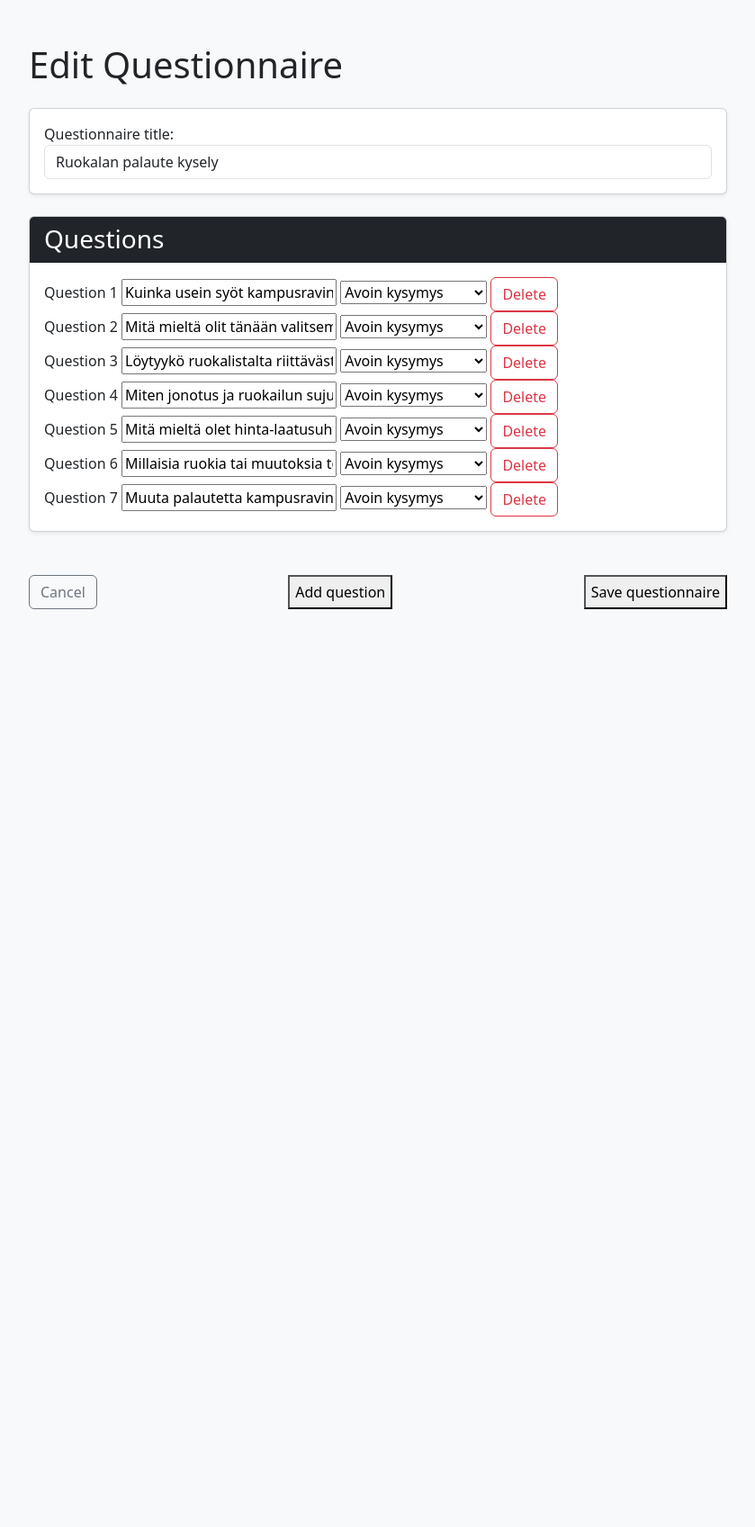
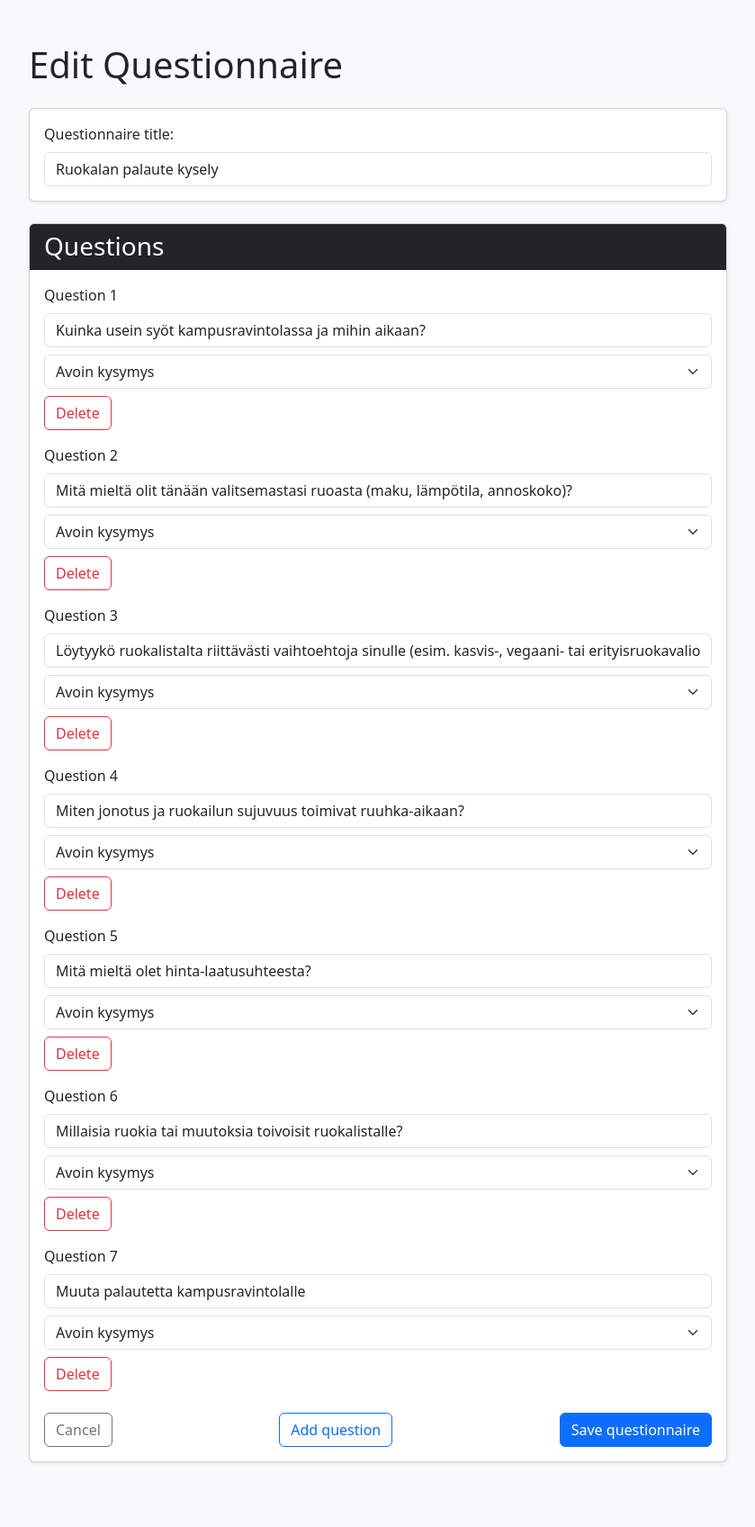
Before and after one commit to 404-Tiimi/Backend, a Spring Boot app: page /edit/1 in a window 1280 px wide. Shown: the whole page at 90% size, without its empty margins (220-1059 px from the left). Before the commit the page ends 677 px from the top, so only its background shows below. Run offline with Spring Boot 4, Linux system fonts and the light colour scheme; data comes from the database, SQL or seed files in the repository; data that the repository does not hold is empty; some of the project's set-up classes (security, data sources, template engines, error pages and the like) are left out, and stand-ins take their place.

Commit message:
inquiry.html rakenne korjattu?

```diff
--- a/questionnaire/src/main/resources/templates/inquiry.html
+++ b/questionnaire/src/main/resources/templates/inquiry.html
@@ -7,8 +7,9 @@
     <link type="text/css" rel="stylesheet" href="/css/bootstrap.min.css" th:href="@{/css/bootstrap.min.css}" />
 </head>
 <body class="bg-light">
-
     <div class="container py-5" style="max-width: 800px;">
+        <form th:action="${inquiry != null} ? @{/save} : @{/add}" method="post">
+            <input th:if="${inquiry != null}" type="hidden" name="id" th:value="${inquiry.id}">
 
             <h1 class="mb-4"
                 th:text="${inquiry != null} ? 'Edit Questionnaire' : 'Create Questionnaire'">
@@ -16,9 +17,7 @@
 
             <div class="card shadow-sm mb-4">
                 <div class="card-body">
-        <form th:action="${inquiry != null} ? @{/save} : @{/add}" method="post">
-            <input th:if="${inquiry != null}" type="hidden" name="id" th:value="${inquiry.id}">
-            <label for="title">Questionnaire title:</label>
+                    <label for="title" class="form-label">Questionnaire title:</label>
                     <input id="title" name="title" type="text" class="form-control"
                            th:value="${inquiry != null} ? ${inquiry.title} : ''" required>
                 </div>
@@ -28,99 +27,95 @@
                 <div class="card-header bg-dark text-white">
                     <h3 class="mb-0">Questions</h3>
                 </div>
-
                 <div class="card-body">
                     <div id="question-list">
-
-        <!-- MUOKKAUS: olemassa olevat kysymykset -->
                         <th:block th:if="${inquiry != null}">
-            <div class="question" th:each="question, stat : ${inquiry.questions}">
-                <label th:text="'Question ' + ${stat.count}"></label>
-                <input name="questions" type="text"
-                       th:value="${question.quest}" placeholder="Write a question">
-                <select name="types" onchange="toggleOptions(this)">
-                    <option value="TEXT"  th:selected="${question.type == 'TEXT'}">Avoin kysymys</option>
+                            <div class="question mb-3" th:each="question, stat : ${inquiry.questions}">
+                                <label class="form-label" th:text="'Question ' + ${stat.count}"></label>
+                                <input name="questions" type="text" class="form-control"
+                                       th:value="${question.quest}" placeholder="Write a question"
+                                       pattern=".*\S.*" required>
+                                <select name="types" class="form-select mt-2" onchange="toggleOptions(this)">
+                                    <option value="TEXT" th:selected="${question.type == 'TEXT'}">Avoin kysymys</option>
                                     <option value="RADIO" th:selected="${question.type == 'RADIO'}">Monivalinta (radio)</option>
                                 </select>
-
-                <textarea name="options" placeholder="Yksi vaihtoehto per rivi"
+                                <textarea name="options" class="form-control mt-2" placeholder="Yksi vaihtoehto per rivi"
                                           th:text="${question.optionsText}"
                                           th:style="${question.type == 'RADIO'} ? '' : 'display:none'"></textarea>
-
-                <button type="button" class="btn btn-outline-danger" onclick="removeQuestion(this)">Delete</button>
-            </div>
+                                <button type="button" class="btn btn-outline-danger mt-2" onclick="removeQuestion(this)">Delete</button>
                             </div>
                         </th:block>
-    </div>
 
-        <!-- UUSI KYSELY: vain yksi tyhjä kysymys, lisää tulee "Add question" -napilla -->
-        <th:block th:unless="${inquiry != null}">
-            <div class="question">
-                <label>Question 1</label>
-                <input name="questions" type="text" placeholder="Write a question">
-
-                <select name="types" onchange="toggleOptions(this)">
+                        <div class="question mb-3"
+                             th:if="${inquiry == null or #lists.isEmpty(inquiry.questions)}">
+                            <label class="form-label">Question 1</label>
+                            <input name="questions" type="text" class="form-control"
+                                   placeholder="Write a question" pattern=".*\S.*" required>
+                            <select name="types" class="form-select mt-2" onchange="toggleOptions(this)">
                                 <option value="TEXT">Avoin kysymys</option>
                                 <option value="RADIO">Monivalinta (radio)</option>
                             </select>
-
-                <textarea name="options" placeholder="Yksi vaihtoehto per rivi" style="display:none"></textarea>
-
-                <button type="button" onclick="removeQuestion(this)">Delete</button>
+                            <textarea name="options" class="form-control mt-2"
+                                      placeholder="Yksi vaihtoehto per rivi" style="display:none"></textarea>
+                            <button type="button" class="btn btn-outline-danger mt-2" onclick="removeQuestion(this)">Delete</button>
                         </div>
-        </th:block>
                     </div>
 
-        <br>
-        <div class="d-flex justify-content-between">
+                    <div class="d-flex justify-content-between mt-4">
                         <a th:href="@{/}" class="btn btn-outline-secondary">Cancel</a>
-            <button type="button" onclick="addQuestion()">Add question</button>
-            <button type="submit">Save questionnaire</button>
+                        <button type="button" class="btn btn-outline-primary" onclick="addQuestion()">Add question</button>
+                        <button type="submit" class="btn btn-primary">Save questionnaire</button>
+                    </div>
+                </div>
             </div>
         </form>
     </div>
 
     <script>
-        let questionNumber = document.querySelectorAll('#question-list > div').length;
+        let questionNumber;
 
         function addQuestion() {
-            questionNumber++;
-
             const question = document.createElement('div');
-            question.className = 'question';
+            question.className = 'question mb-3';
             question.innerHTML =
-                '<label>Question ' + questionNumber + '</label>' +
-                '<input name="questions" type="text" placeholder="Write a question">' +
-                '<select name="types" onchange="toggleOptions(this)">' +
+                '<label class="form-label"></label>' +
+                '<input name="questions" type="text" class="form-control" placeholder="Write a question" pattern=".*\\S.*" required>' +
+                '<select name="types" class="form-select mt-2" onchange="toggleOptions(this)">' +
                 '  <option value="TEXT">Avoin kysymys</option>' +
                 '  <option value="RADIO">Monivalinta (radio)</option>' +
                 '</select>' +
-                '<textarea name="options" placeholder="Yksi vaihtoehto per rivi" style="display:none"></textarea>' +
-                '<button type="button" onclick="removeQuestion(this)">Delete</button>';
+                '<textarea name="options" class="form-control mt-2" placeholder="Yksi vaihtoehto per rivi" style="display:none"></textarea>' +
+                '<button type="button" class="btn btn-outline-danger mt-2" onclick="removeQuestion(this)">Delete</button>';
 
             document.getElementById('question-list').appendChild(question);
+            updateQuestionNumbers();
         }
 
-        // Näyttää vaihtoehtokentän vain monivalinnassa
         function toggleOptions(select) {
             const textarea = select.parentElement.querySelector('textarea[name="options"]');
             textarea.style.display = select.value === 'RADIO' ? '' : 'none';
         }
 
         function removeQuestion(button) {
+            if (document.querySelectorAll('#question-list > .question').length <= 1) {
+                return;
+            }
+
             button.parentElement.remove();
             updateQuestionNumbers();
         }
 
         function updateQuestionNumbers() {
-            const questions = document.querySelectorAll('#question-list > div');
+            const questions = document.querySelectorAll('#question-list > .question');
             questionNumber = questions.length;
 
             questions.forEach((question, index) => {
                 question.querySelector('label').textContent = 'Question ' + (index + 1);
+                question.querySelector('button').disabled = questionNumber === 1;
             });
         }
+
+        updateQuestionNumbers();
     </script>
-
 </body>
 </html>
```
Lines whose indentation alone changed are shown as unchanged.
